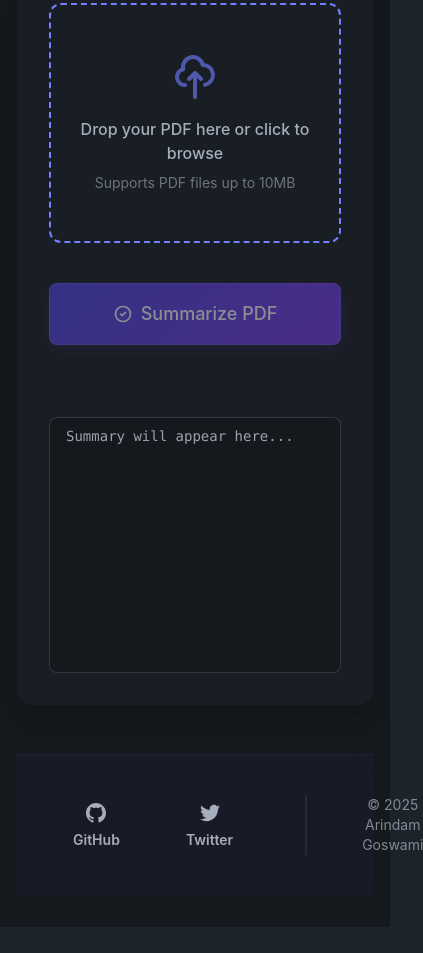
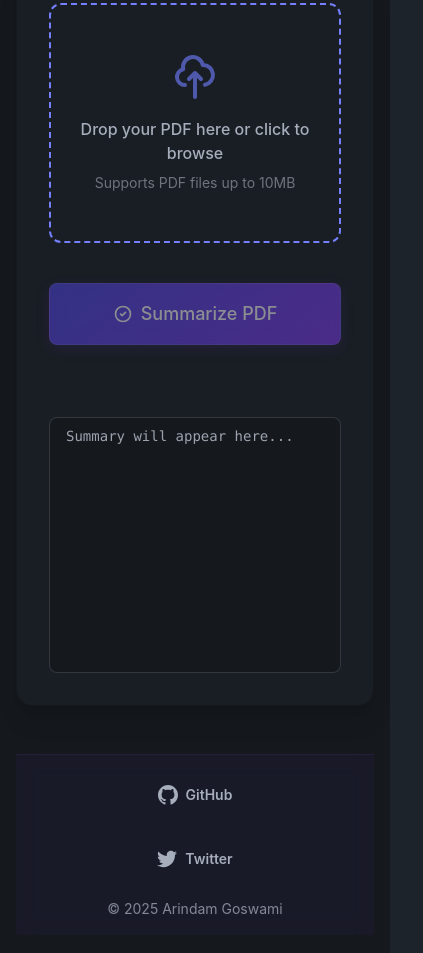
Before and after one commit to fssorcerer/LearnNextai, a plain HTML site: page index.html in a window 390 px wide. Shown: the part 1794-2747 px from the top of the page, 423 px wide, since content can reach past the window. Before the commit the page ends 2721 px from the top, so only its background shows below. Drawn offline with nearby package versions, Linux system fonts and the light colour scheme; a script that the page names is missing.

Commit message:
make the footer responsive

```diff
--- a/index.html
+++ b/index.html
@@ -268,8 +268,8 @@
         </div>
 
         <!-- Footer -->
-        <footer class="footer footer-center p-10 mt-12 text-base-content">
-            <div class="grid grid-flow-col gap-8">
+        <footer class="footer footer-center p-4 sm:p-6 md:p-10 mt-12 text-base-content">
+            <div class="flex flex-col sm:grid sm:grid-flow-col gap-4 sm:gap-8 items-center">
                 <a href="https://github.com/fssorcerer" class="btn btn-ghost gap-2 normal-case" target="_blank" rel="noopener noreferrer">
                     <svg xmlns="http://www.w3.org/2000/svg" width="20" height="20" viewBox="0 0 24 24" class="fill-current">
                         <path d="M12 0c-6.626 0-12 5.373-12 12 0 5.302 3.438 9.8 8.207 11.387.599.111.793-.261.793-.577v-2.234c-3.338.726-4.033-1.416-4.033-1.416-.546-1.387-1.333-1.756-1.333-1.756-1.089-.745.083-.729.083-.729 1.205.084 1.839 1.237 1.839 1.237 1.07 1.834 2.807 1.304 3.492.997.107-.775.418-1.305.762-1.604-2.665-.305-5.467-1.334-5.467-5.931 0-1.311.469-2.381 1.236-3.221-.124-.303-.535-1.524.117-3.176 0 0 1.008-.322 3.301 1.23.957-.266 1.983-.399 3.003-.404 1.02.005 2.047.138 3.006.404 2.291-1.552 3.297-1.23 3.297-1.23.653 1.653.242 2.874.118 3.176.77.84 1.235 1.911 1.235 3.221 0 4.609-2.807 5.624-5.479 5.921.43.372.823 1.102.823 2.222v3.293c0 .319.192.694.801.576 4.765-1.589 8.199-6.086 8.199-11.386 0-6.627-5.373-12-12-12z"/>
@@ -282,7 +282,7 @@
                     </svg>
                     Twitter
                 </a>
-                <div class="divider divider-horizontal"></div>
+                <div class="hidden sm:block divider divider-horizontal"></div>
                 <p class="opacity-75">© 2025 Arindam Goswami</p>
             </div>
         </footer>
```
